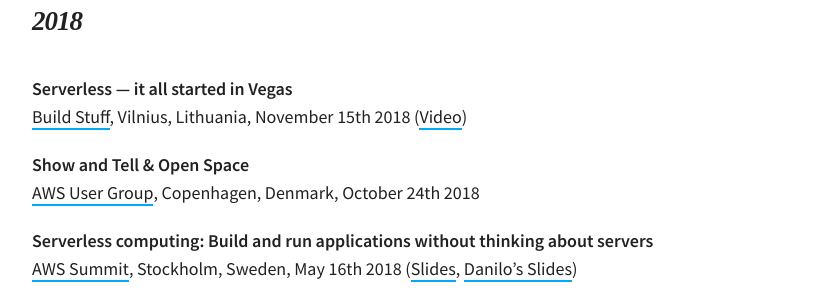
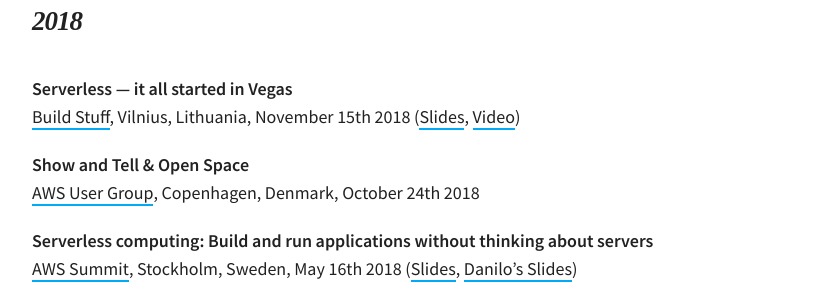
Before and after one commit to martinbuberl/martinbuberl.github.io, a Jekyll site: the page built from speaking.md, in a window 1280 px wide. Shown: the part 765-1065 px from the top of the page, without its empty margins (233-1046 px from the left). Built offline with Jekyll 4.4.1, drawn with Linux system fonts in a browser that asks for light colours; nearby versions of some CDN libraries; some web fonts are replaced.

Commit message:
Added slides

```diff
--- a/speaking.md
+++ b/speaking.md
@@ -17,7 +17,7 @@ I occasionally stand in front of people and talk about the things that I'm passi
 <h2 id="2018" class="has-permalink">2018<a class="permalink" title="Permalink" href="#2018">#</a></h2>
 
 **Serverless — it all started in Vegas**<br/>
-[Build Stuff](https://www.buildstuff.lt/), Vilnius, Lithuania, November 15th 2018 ([Video](https://www.youtube.com/watch?v=OVWmZVixOlk))
+[Build Stuff](https://www.buildstuff.lt/), Vilnius, Lithuania, November 15th 2018 ([Slides](https://www.slideshare.net/MartinBuberl/serverless-it-all-started-in-vegas/), [Video](https://www.youtube.com/watch?v=OVWmZVixOlk))
 
 **Show and Tell &amp; Open Space**<br/>
 [AWS User Group](https://www.meetup.com/Copenhagen-AWS-User-Group/events/255190221/), Copenhagen, Denmark, October 24th 2018
```
